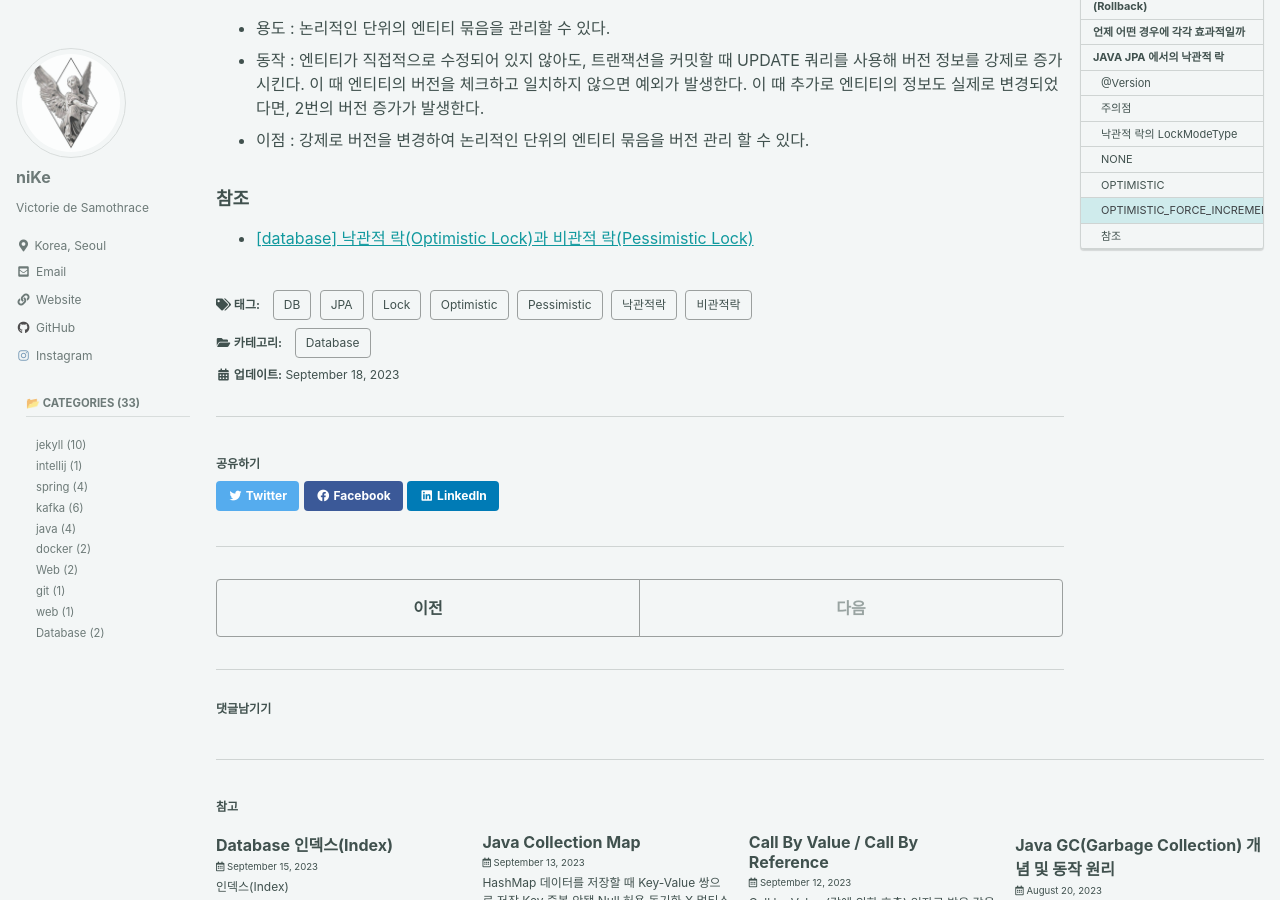
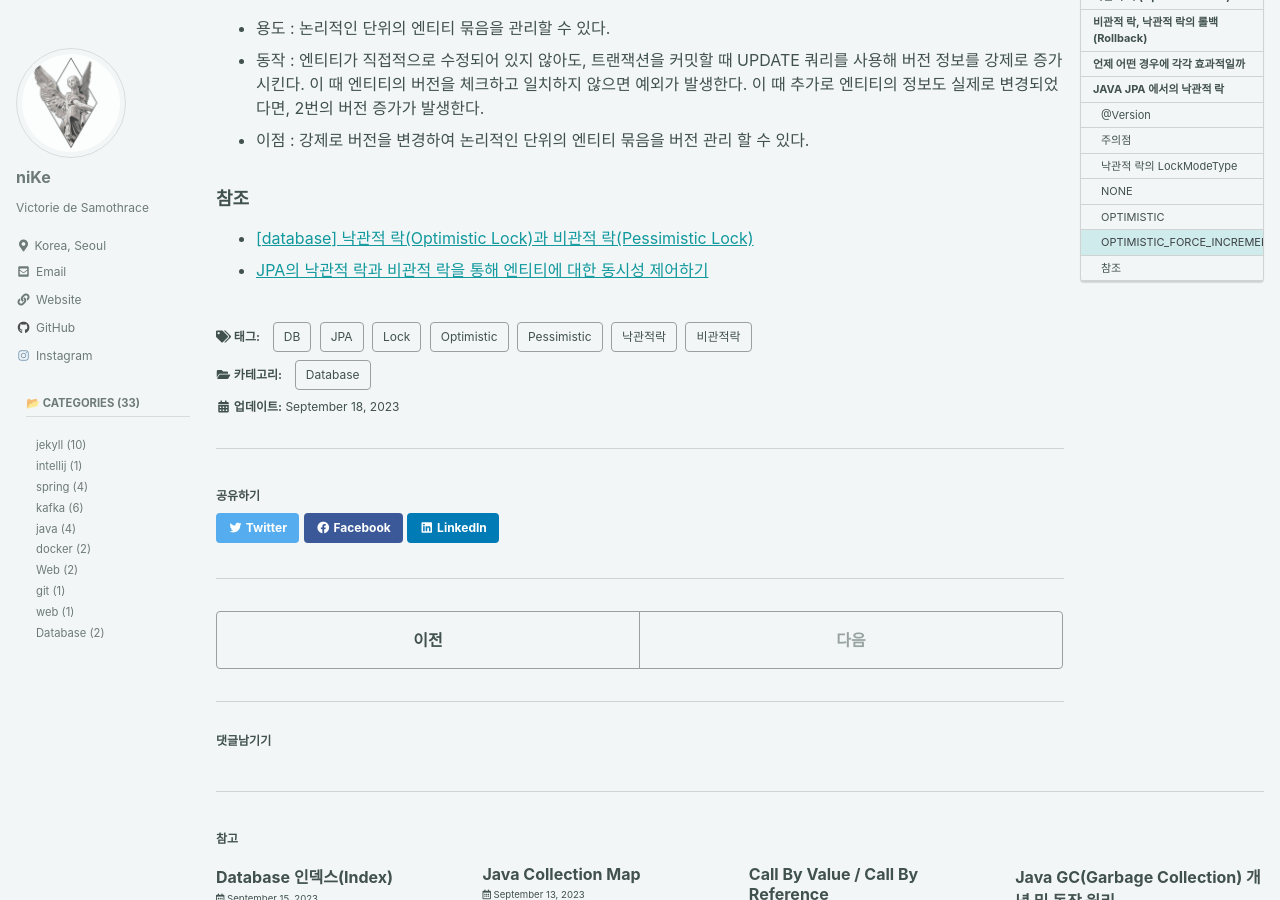
Before and after one commit to KwakTaeMin/KwakTaeMin.github.io, a Jekyll site: the page built from _posts/2023-09-18-Optimistic Lock Pessimistic Lock.md, in a window 1280 px wide and 900 px high, scrolled down 5166 px. Built offline with Jekyll 4.4.1, drawn with Linux system fonts in a browser that asks for light colours; cached includes are drawn as plain includes; some web fonts are replaced; comment, search, counter and statistics services are not loaded.

Commit message:
낙관적락 비관적 참조 추가

```diff
--- a/_posts/2023-09-18-Optimistic Lock Pessimistic Lock.md
+++ b/_posts/2023-09-18-Optimistic Lock Pessimistic Lock.md
@@ -221,3 +221,4 @@ LockModeTyhpe을 통해 락 옵션을 변경할 수 있다.
 
 ### 참조
 - [[database] 낙관적 락(Optimistic Lock)과 비관적 락(Pessimistic Lock)](https://sabarada.tistory.com/175)
+- [JPA의 낙관적 락과 비관적 락을 통해 엔티티에 대한 동시성 제어하기](https://hudi.blog/jpa-concurrency-control-optimistic-lock-and-pessimistic-lock/)
```
